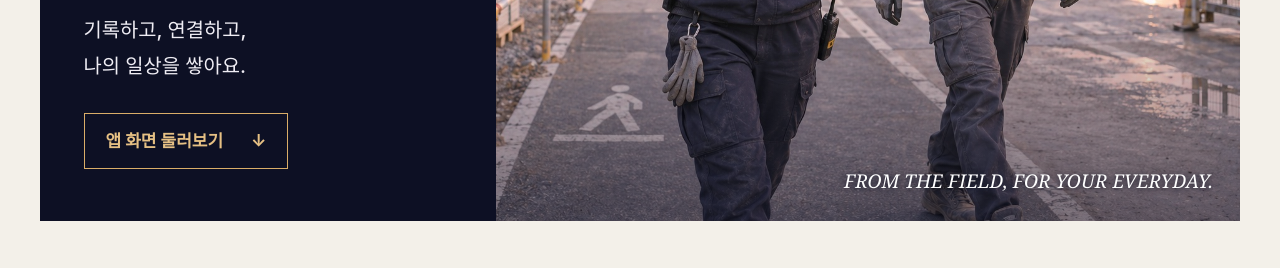
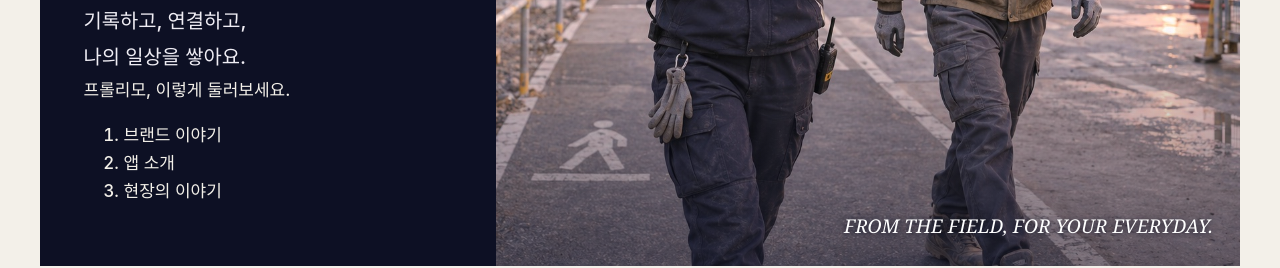
Before and after one commit to fromearlymo/frolymo-website, a plain HTML site: page index.html in a window 1280 px wide. Shown: the part 791-1059 px from the top of the page. Drawn offline with Linux system fonts and the light colour scheme; a web font is replaced by a local one.

Commit message:
Introduce the FROLYMO homepage tour

```diff
--- a/index.html
+++ b/index.html
@@ -22,7 +22,7 @@
   <link rel="apple-touch-icon" href="./assets/brand/apple-touch-icon-frolymo.png" sizes="180x180">
   <link rel="preload" href="./assets/fonts/NotoSansKR-Variable.woff2" as="font" type="font/woff2" crossorigin>
   <link rel="stylesheet" href="./css/styles.css?v=20261111-noto">
-  <link rel="stylesheet" href="./css/editorial.css?v=20261125-editorial-6">
+  <link rel="stylesheet" href="./css/editorial.css?v=20261126-tour">
   <link rel="preload" as="image" href="./assets/editorial/hero-morning-coworkers.jpg" fetchpriority="high">
   <script src="./js/config.js" defer></script>
   <script src="./js/main.js?v=20261125-preview" defer></script>
@@ -44,7 +44,10 @@
         <h1 id="hero-title"><span class="mag-hero-english" lang="en">A DAY,<br>WELL<br>BUILT.</span><span class="mag-hero-korean">세상을 가장 먼저 여는 사람들</span></h1>
         <span class="mag-gold-rule" aria-hidden="true"></span>
         <p class="mag-hero-description">기록하고, 연결하고,<br>나의 일상을 쌓아요.</p>
-        <a class="mag-button" href="#app-preview">앱 화면 둘러보기 <span aria-hidden="true">↓</span></a>
+        <nav class="mag-tour" aria-label="홈페이지 둘러보기">
+          <p>프롤리모, 이렇게 둘러보세요.</p>
+          <ol><li><a href="#brand">브랜드 이야기</a></li><li><a href="#service">앱 소개</a></li><li><a href="#field-notes">현장의 이야기</a></li></ol>
+        </nav>
       </div>
       <figure class="mag-hero-photo"><img src="./assets/editorial/hero-morning-coworkers.jpg" alt="새벽 현장 통로에서 작업표를 살피는 동료와 출입구 쪽을 바라보는 동료" width="1536" height="1024" fetchpriority="high" decoding="async"><figcaption lang="en">FROM THE FIELD, FOR YOUR EVERYDAY.</figcaption></figure>
     </section>
@@ -75,7 +78,7 @@
             <article class="mag-feature"><span class="mag-feature-number" aria-hidden="true">02</span><div class="mag-feature-title"><h3>현장 날씨</h3><p>출근 전 살펴보는 날씨와 준비</p></div><p class="mag-feature-tagline">출근 전,<br class="mag-tablet-break"> 오늘의 준비.</p></article>
             <article class="mag-feature"><span class="mag-feature-number" aria-hidden="true">03</span><div class="mag-feature-title"><h3>현장터</h3><p>현장에서 필요한 물건과 이야기</p></div><p class="mag-feature-tagline">동료에게<br class="mag-tablet-break"> 이어지는 쓸모.</p></article>
           </div>
-          <a class="mag-guide-button" href="./guide/"><span>앱 사용 방법 보기</span><span aria-hidden="true">→</span></a>
+          <a class="mag-guide-button" href="./guide/"><span>앱 사용 방법 둘러보기</span><span aria-hidden="true">→</span></a>
         </div>
       </div>
       <section id="app-preview" class="mag-app-preview section-anchor" aria-labelledby="app-preview-title">
```
